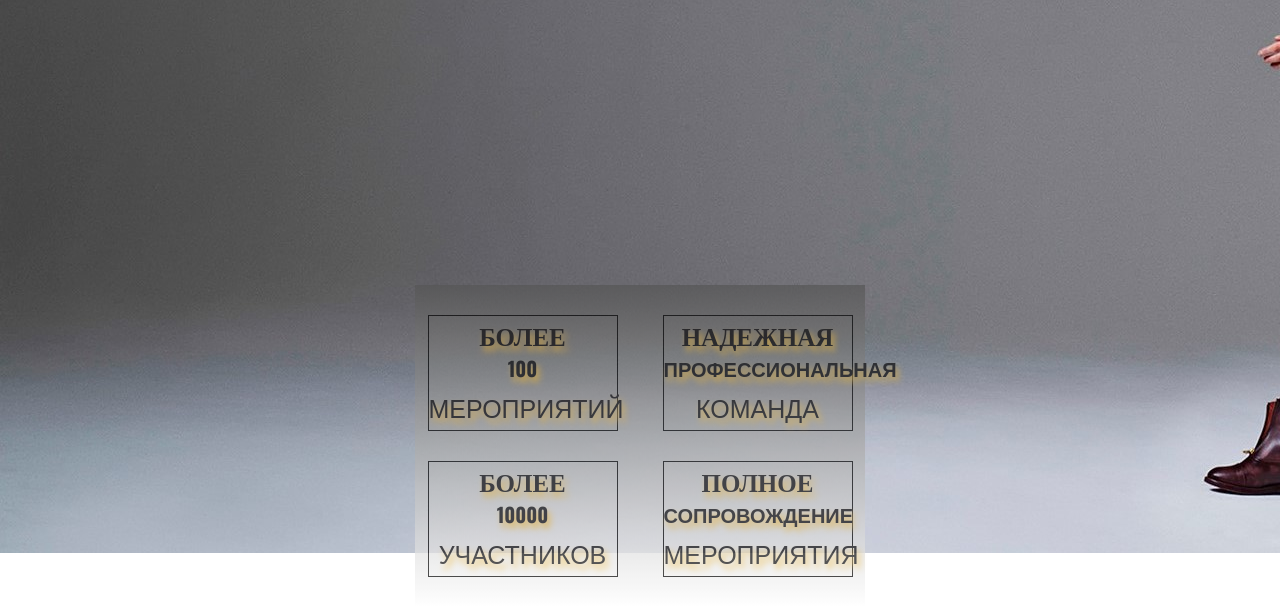
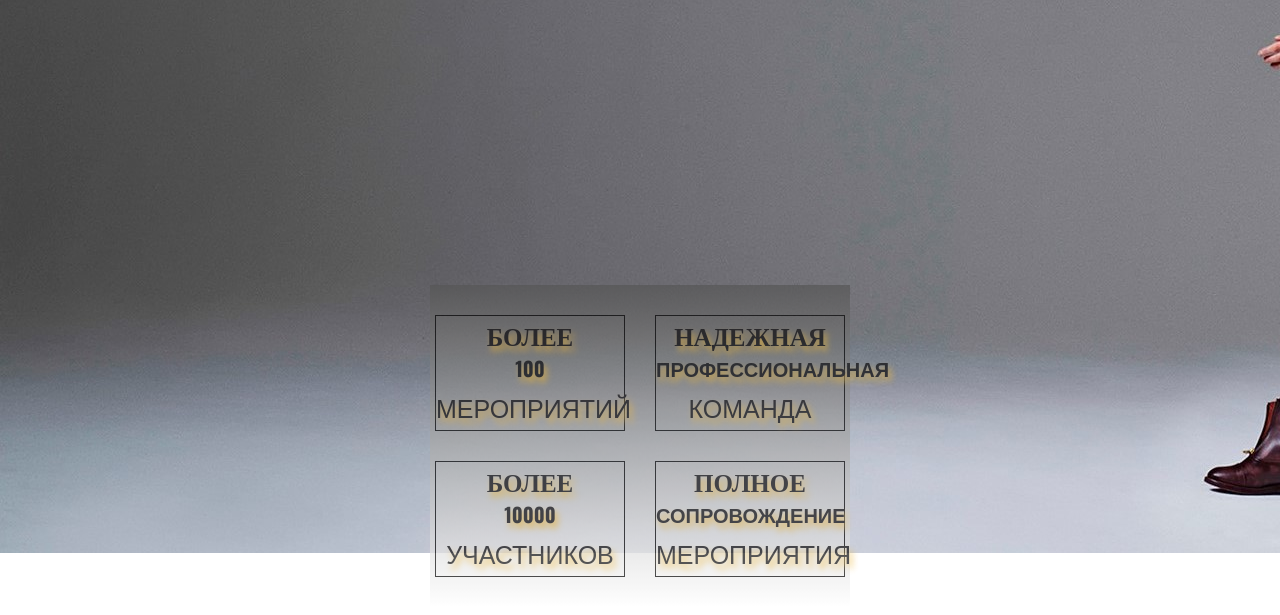
Before and after one commit to JuliaMISH/figma-layout, a plain HTML site: page index.html in a window 1280 px wide. Shown: the part 385-1000 px from the top of the page. Drawn offline with nearby package versions, Linux system fonts and the light colour scheme.

Commit message:
min-width

```diff
--- a/css/style.css
+++ b/css/style.css
@@ -157,7 +157,7 @@ body {
     opacity: .7;
     left: 50%;
     transform: translateX(-50%);
-    min-width: 450px;
+    /* min-width: 450px; */
     min-height: 300px;
     padding: 30px 5px;
 }
```
Also changed, not shown: img/вечеринки и девичники.jpg (added), img/необычный ракурс.jpg (added), img/неординарные вфставки.jpg (added), img/показылучших дизайнеров.jpg (added), img/поможем воплатить мечту.jpg (added), img/таланьливые дизайнеры.jpg (added), img/ярмарки необычных вещейi.jpg (added), 2 other files.
